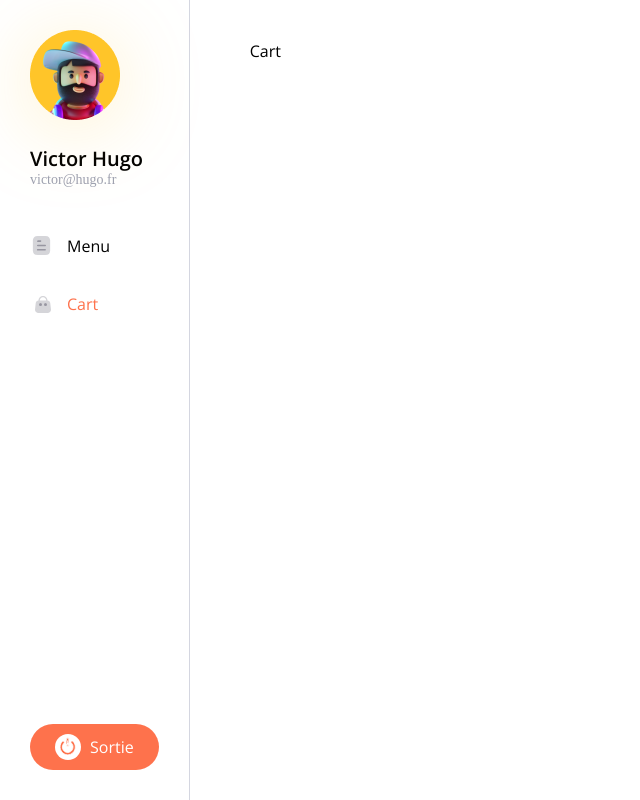
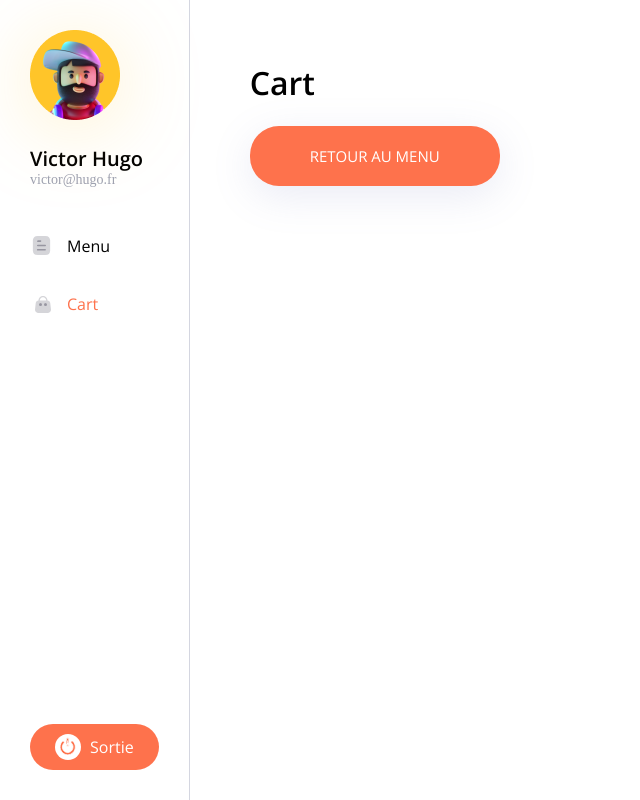
Before and after one commit to Marko1212/pizza-app-rtk, a React (Vite) app: page /cart in a window 1280 px wide. Shown: the whole page, without its empty margins (0-640 px from the left). Built offline with nearby package versions, Linux system fonts and the light colour scheme.

Commit message:
Cart change

```diff
--- a/src/pages/Cart/Cart.tsx
+++ b/src/pages/Cart/Cart.tsx
@@ -1,5 +1,13 @@
-import { Link } from 'react-router-dom';
+import { Link, useNavigate } from 'react-router-dom';
+import Button from '../../components/Button/Button';
 
 export function Cart() {
-	return <>Cart</>;
+	const navigate = useNavigate();
+
+	return (
+		<>
+			<h1>Cart</h1>
+			<Button onClick={()=>navigate('/') /* navigate(-1) */} appearance='big'>Retour au menu</Button>
+		</>
+	);
 }
```
